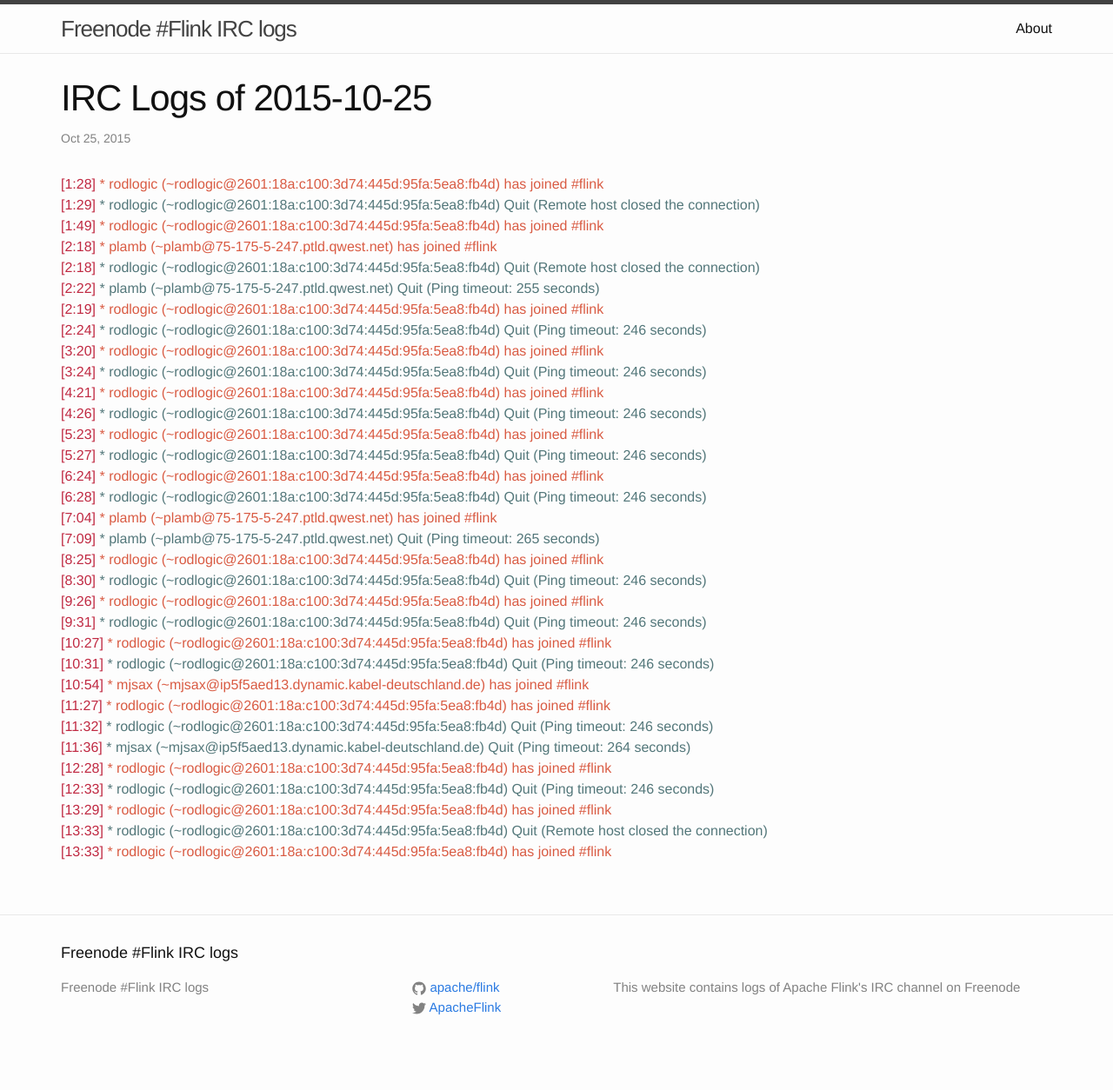
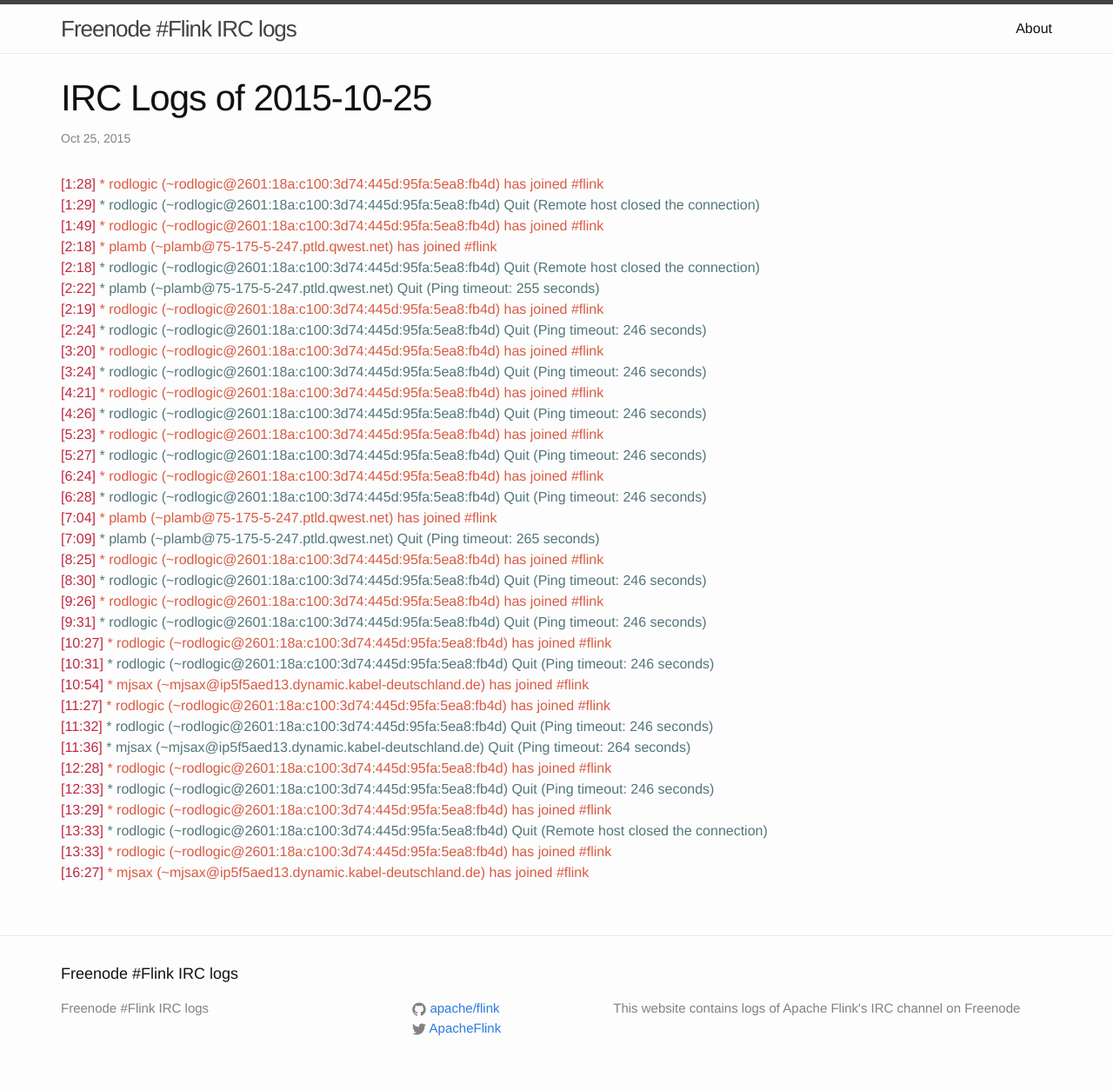
Before and after one commit to flink-irc-logs/flink-irc-logs.github.io, a Jekyll site: the page built from _posts/2015-10-25-logs.markdown, in a window 1280 px wide. Shown: the whole page at 87% size. Built offline with Jekyll 4.4.1, drawn with Linux system fonts in a browser that asks for light colours; before the commit the page ends 1230 px from its top, so only the background shows below that.

Commit message:
Update of the logs on Sun Oct 25 16:29:06 CET 2015

```diff
--- a/_posts/2015-10-25-logs.markdown
+++ b/_posts/2015-10-25-logs.markdown
@@ -37,3 +37,4 @@
 <span class="irc-date">[13:29]</span> <span class="irc-green">* rodlogic (~rodlogic@2601:18a:c100:3d74:445d:95fa:5ea8:fb4d) has joined #flink</span><br />
 <span class="irc-date">[13:33]</span> <span class="irc-navy">* rodlogic (~rodlogic@2601:18a:c100:3d74:445d:95fa:5ea8:fb4d) Quit (Remote host closed the connection)</span><br />
 <span class="irc-date">[13:33]</span> <span class="irc-green">* rodlogic (~rodlogic@2601:18a:c100:3d74:445d:95fa:5ea8:fb4d) has joined #flink</span><br />
+<span class="irc-date">[16:27]</span> <span class="irc-green">* mjsax (~mjsax@ip5f5aed13.dynamic.kabel-deutschland.de) has joined #flink</span><br />
```
